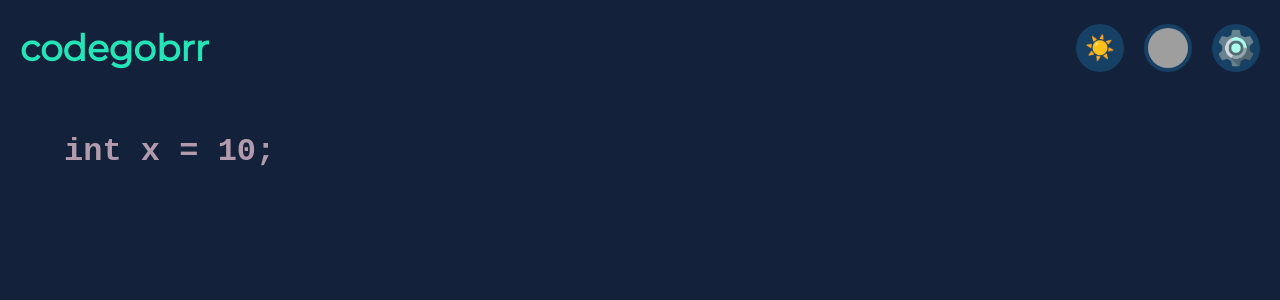
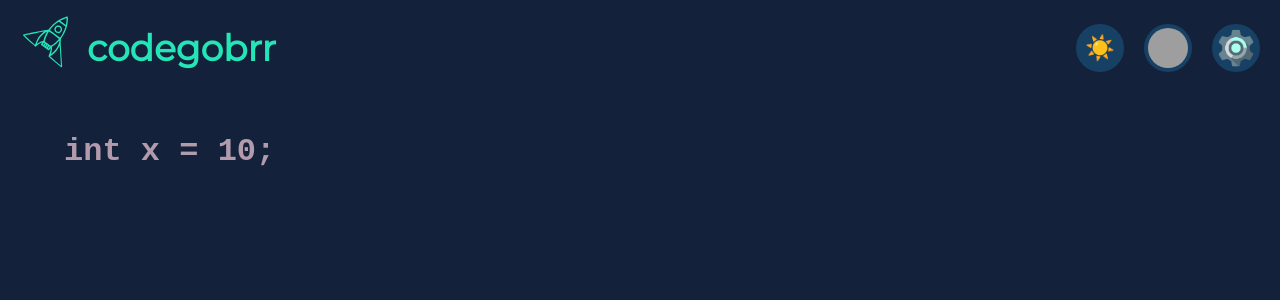
Before and after one commit to JavaBootcampJuly2025/Coderacer, a React (Create React App) app in the folder frontend/: page /level in a window 1280 px wide. Shown: the top 300 px of the page. Built offline with nearby package versions, Linux system fonts and the light colour scheme; grey boxes are pictures that could not be loaded.

Commit message:
made icon change according to theme

```diff
--- a/frontend/src/App.css
+++ b/frontend/src/App.css
@@ -95,6 +95,7 @@
 .logo {
     width: 200px;
     margin: 1rem 0 2rem 0;
+    color: var(--accent);
 }
 
 .header {
--- a/frontend/src/components/Header.jsx
+++ b/frontend/src/components/Header.jsx
@@ -3,6 +3,7 @@ import Settings from '../assets/settings.png';
 import { useTheme } from '../styles/ThemeContext';
 import Title from './ui/Title';
 import Icon from '../assets/icon.svg?react';
+import { ReactComponent as Logo } from '../assets/icon.svg';
 
 const Header = () => {
     const { theme, applyTheme } = useTheme(); // Access theme and applyTheme
@@ -15,7 +16,8 @@ const Header = () => {
     return (
         <div className="w-full h-24 flex justify-between items-center px-5">
             <div className="w-64 flex flex-row items-center space-x-3">
-                {/*<Icon className="w-14 h-14" style={{ fill: 'var(--accent)' }} alt="Codegobrr Icon" />*/}
+                {<Logo className="logo" alt="Coderacer logo" />
+                    /*<Icon className="w-14 h-14" style={{ fill: 'var(--accent)' }} alt="Codegobrr Icon" />*/}
                 <Title />
             </div>
             <div className="flex justify-center space-x-5">
--- a/frontend/src/pages/Welcome.js
+++ b/frontend/src/pages/Welcome.js
@@ -1,5 +1,6 @@
 import '../App.css';
-import logo from '../assets/icon.png';
+//import logo from '../assets/icon.png';
+import { ReactComponent as Logo } from './logo.svg';
 import { useRef, useEffect } from 'react';
 
 function Welcome() {
@@ -51,7 +52,7 @@ function Welcome() {
         <div className="home-wrapper">
             <div className="content-glass" ref={containerRef}>
                 <h1 className="header">Coderacer</h1>
-                <img className="logo" src={logo} alt="Coderacer logo" />
+                <Logo className="logo" alt="Coderacer logo" />;
                 <div className="button-group">
                     <a href="/Login">
                         <button className="action">Login</button>
```
Also changed, not shown: frontend/src/assets/icon.svg.
